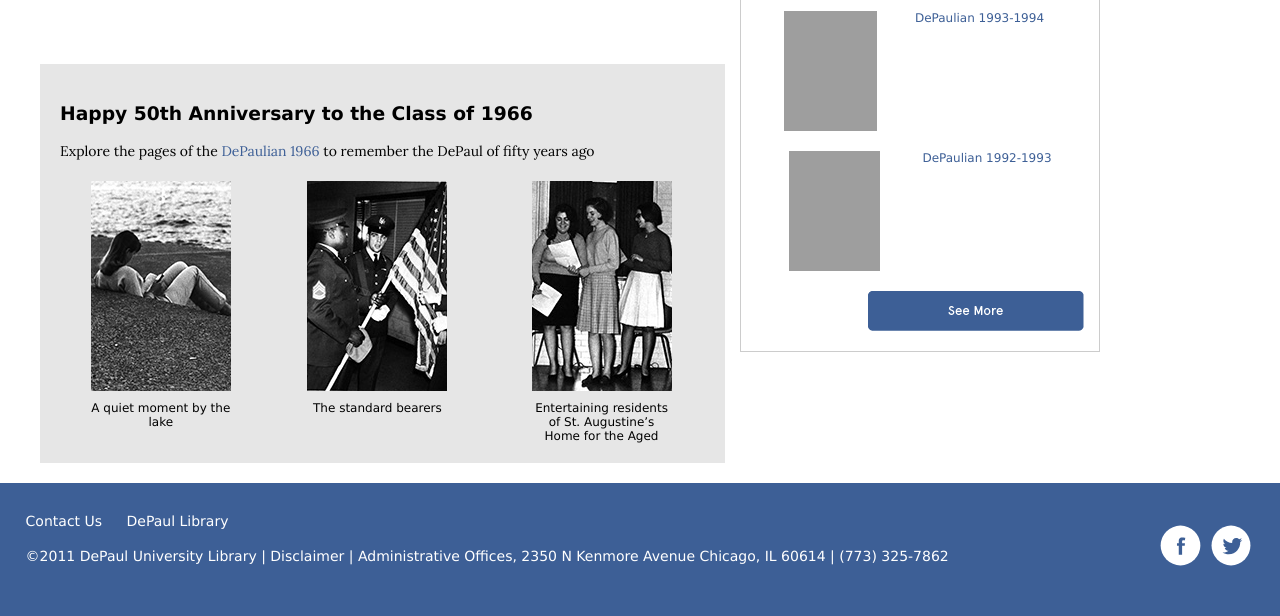
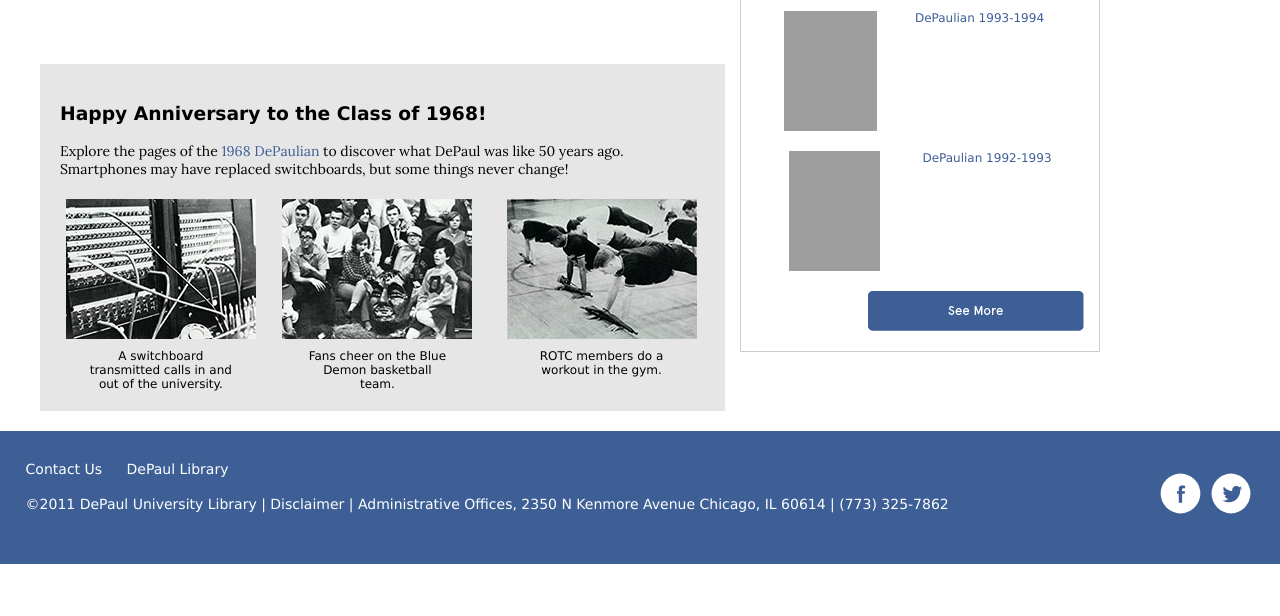
Before and after one commit to dpuwebservices/contentdm-landing-pages, a PHP site: page /yearbooks.php in a window 1280 px wide. Shown: the part 989-1605 px from the top of the page. After the commit the page ends 1553 px from the top, so only its background shows below. Run offline with PHP 8.4, Linux system fonts and the light colour scheme; grey boxes are pictures that could not be loaded.

Commit message:
Added Alumni 1968 featurebox updates

```diff
--- /dev/null
+++ b/contentdm/featurebox/heritage/alumni-1968-featurebox3.php
@@ -0,0 +1,60 @@
+
+
+<div class="col-1-1 grid-pad borderpad">
+
+
+
+                	<div class="col-1-1 feature_box borderpad">
+
+
+
+                    	<h3>Happy Anniversary to the Class of 1968!</h3>
+
+
+
+                        <p class="para no-padding">Explore the pages of the <a href="http://digicol.lib.depaul.edu/cdm/ref/collection/p15448coll1/id/41264" title="1966 yearbook">1968 DePaulian</a> to discover what DePaul was like 50 years ago. Smartphones may have replaced switchboards, but some things never change!</p>
+
+
+                        <div class="col-1-3"> <a href="http://digicol.lib.depaul.edu/cdm/ref/collection/p15448coll1/id/41134" title="Switchboard transmitted calls"><img class="centered" src="images/heritage/1968_p147_190x140.jpg"/></a>
+
+
+
+                        	<div class="caption3 centered_text">A switchboard transmitted calls in and out of the university.</div>
+
+
+
+                        </div>
+
+
+						<div class="col-1-3"> <a href="http://digicol.lib.depaul.edu/cdm/ref/collection/p15448coll1/id/41170"><img src="images/heritage/1968_p183_190x140.jpg" alt="Fans cheer" class="centered"/></a>
+
+
+
+						 <div class="caption3 centered_text">Fans cheer on the Blue Demon basketball team.</div>
+
+
+
+                        </div>
+
+
+                        <div class="col-1-3"><a href="http://digicol.lib.depaul.edu/cdm/ref/collection/p15448coll1/id/41060"><img src="images/heritage/1968_p073_190x140.jpg" alt="ROTC members" class="centered"/></a>
+
+
+
+                       	  <div class="caption3 centered_text">ROTC members do a workout in the gym.</div>
+
+
+
+                        </div>
+
+
+
+					</div>
+
+
+
+
+
+
+
+</div>
--- a/contentdm/yearbooks.php
+++ b/contentdm/yearbooks.php
@@ -134,7 +134,7 @@
 
 
 
-					<?php include 'featurebox/heritage/alumni-1966-featurebox3.php'?>
+					<?php include 'featurebox/heritage/alumni-1968-featurebox3.php'?>
 
 
 
```
Also changed, not shown: contentdm/images/heritage/1968_p073_190x140.jpg (added), contentdm/images/heritage/1968_p147_190x140.jpg (added), contentdm/images/heritage/1968_p183_190x140.jpg (added).
